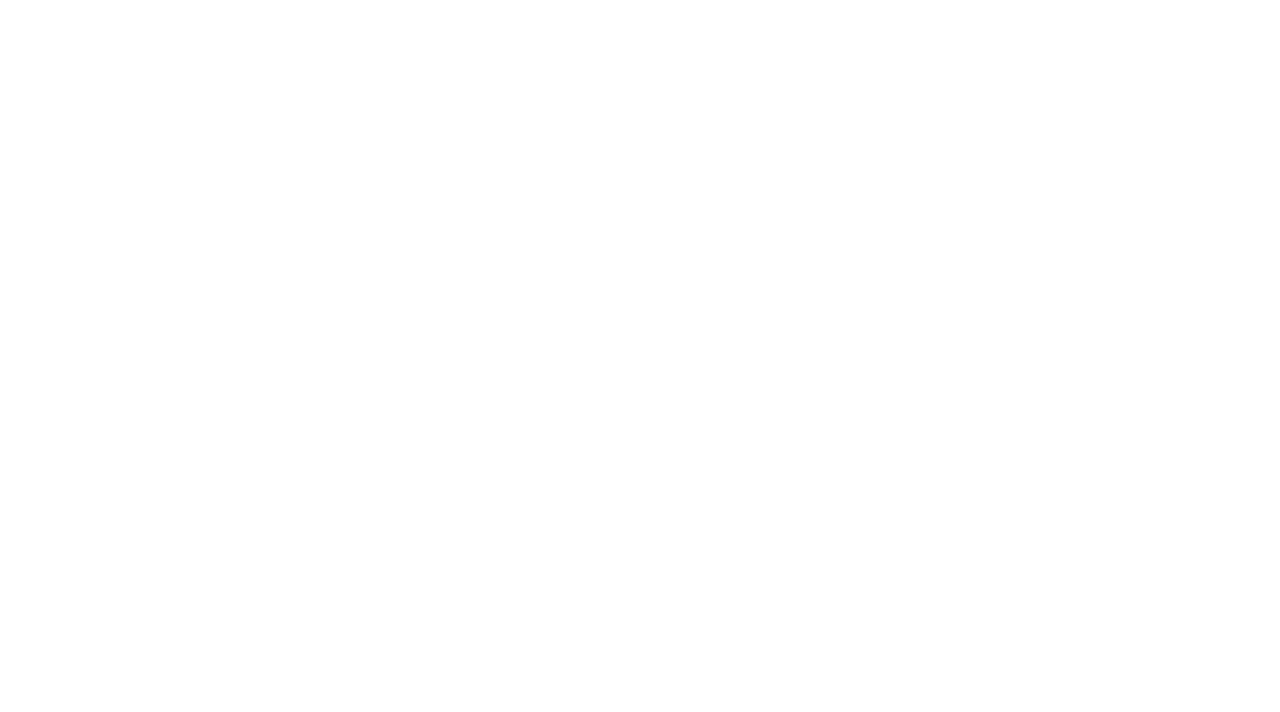
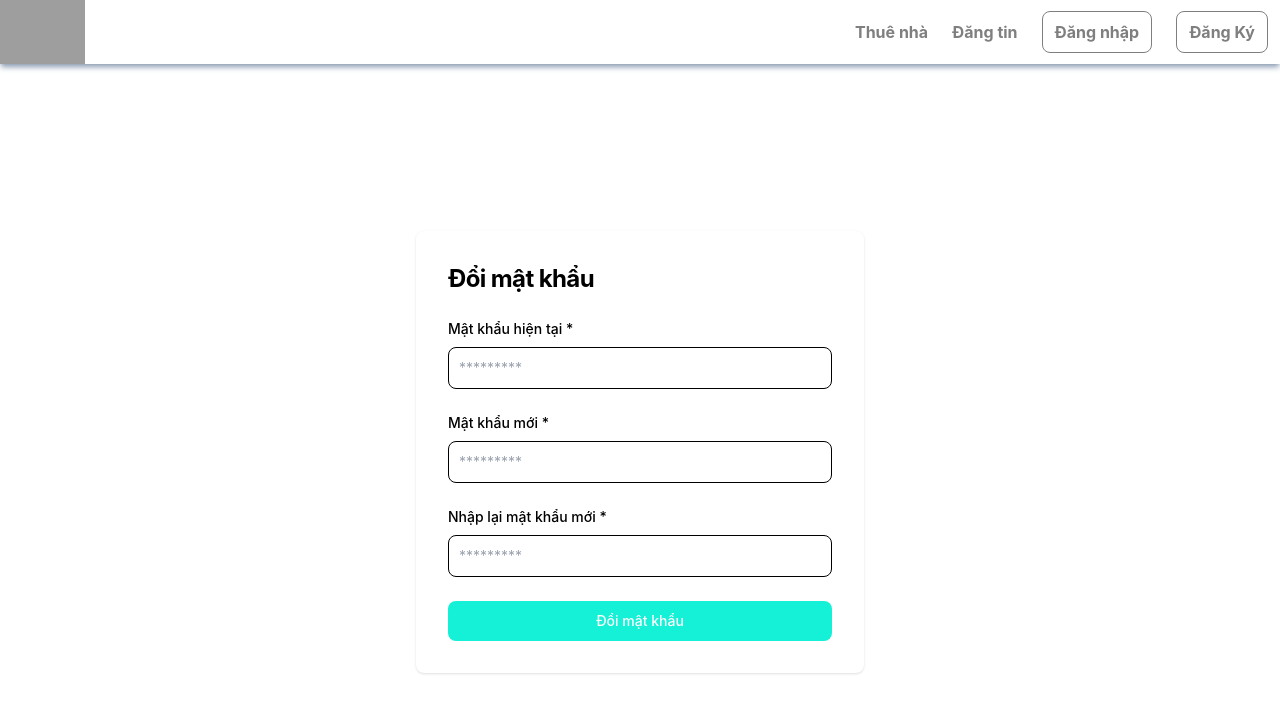
Before and after one commit to DuongDo2410/Case_Study_Module6_Frontend, a React (Create React App) app: page /profile/changePassword in a window 1280 px wide. Before the commit this address had no page. Shown: the top 712 px of the page. Built offline with nearby package versions, Linux system fonts and the light colour scheme; grey boxes are pictures that could not be loaded.

Commit message:
changPassword

```diff
--- a/src/App.js
+++ b/src/App.js
@@ -3,6 +3,7 @@ import Banner from "./components/banner/banner";
 import Header from "./components/header/header";
 import {BrowserRouter, Route, Routes} from "react-router-dom";
 import UpdateProfile from "./pages/userProfile/UpdateProfile";
+import ChangePasswordPage from "./pages/userProfile/ChangePasswordPage";
 
 function App() {
     const settings = {
@@ -42,8 +43,9 @@ function App() {
     return (
         <BrowserRouter>
             <Routes>
-              <Route path={"/profile"} element={<UpdateProfile/>} />
-              <Route path={"/"} element={<Banner/>} />
+                <Route path={"/profile"} element={<UpdateProfile/>}/>
+                <Route path={"/profile/changePassword"} element={<ChangePasswordPage/>}/>
+                <Route path={"/"} element={<Banner/>}/>
             </Routes>
         </BrowserRouter>
 
--- /dev/null
+++ b/src/api/user.api.js
@@ -0,0 +1,9 @@
+import { axiosConfig } from "./axios";
+
+const userApi = {
+    create(user) {
+        const url = `/homes`;
+        return axiosConfig.post(url, user);
+    },
+};
+export default userApi;
--- /dev/null
+++ b/src/components/userProfile/ChangePassword.js
@@ -0,0 +1,80 @@
+import React, {useState} from "react";
+
+export default function ChangePassword() {
+    const [state, setState] = useState({});
+    const handleSubmit = () => {
+
+    }
+
+    const handleChange = (e) => {
+        setState({
+            ...state,
+            [e.target.name]: e.target.value
+        })
+    }
+
+    return (
+        <div>
+            <section className="bg-gray-50 dark:bg-gray-900 p-10 ">
+                <div
+                    className=" bg-[#ffffff] flex flex-col items-center justify-center px-6 py-8 mx-auto md:h-screen lg:py-0">
+                    <a href="#"
+                       className="flex items-center mb-6 text-2xl font-semibold text-gray-900 white:text-white">
+                    </a>
+                    <div
+                        className=" regal- write w-full bg-white rounded-lg shadow dark:border md:mt-0 sm:max-w-md xl:p-0 dark:bg-white dark:border-gray-700">
+                        <div className="p-6 space-y-4 md:space-y-6 sm:p-8">
+                            <h1 className="text-xl font-bold leading-tight tracking-tight text-gray-900 md:text-2xl dark:text-black">
+                                Đổi mật khẩu </h1>
+                            {/*<p className="text-center text-muted">*/}
+                            {/*    Vui lòng nhập số điện thoại của bạn và chúng tôi sẽ gửi mật khẩu mới đến bạn</p>*/}
+
+                            <form className="space-y-4 md:space-y-6" action="#">
+                                <div>
+                                    <label htmlFor="password"
+                                           className="flex justify-start block mb-2 text-sm font-medium dark:text-black dark:text-black"> Mật
+                                        khẩu hiện tại *</label>
+                                    <input type="password" name="password" id="password"
+                                           className=" bg-gray-50 border border-gray-300 text-gray-900 sm:text-sm rounded-lg focus:ring-primary-600 focus:border-primary-600 block w-full p-2.5 dark:bg-gray-700 dark:border-gray-600 dark:placeholder-gray-400 dark:text-black dark:focus:ring-blue-500 dark:focus:border-blue-500"
+                                           placeholder="*********"
+                                           onChange={e => handleChange(e)}
+                                           required/>
+                                </div>
+                                <div>
+                                    <label htmlFor="password"
+                                           className="flex justify-start block mb-2 text-sm font-medium dark:text-black dark:text-black"> Mật
+                                        khẩu mới *</label>
+                                    <input type="password" name="newPassword"
+                                           className=" bg-gray-50 border border-gray-300 text-gray-900 sm:text-sm rounded-lg focus:ring-primary-600 focus:border-primary-600 block w-full p-2.5 dark:bg-gray-700 dark:border-gray-600 dark:placeholder-gray-400 dark:text-black dark:focus:ring-blue-500 dark:focus:border-blue-500"
+                                           placeholder="*********"
+                                           onChange={e => handleChange(e)}
+                                           required/>
+                                </div>
+                                <div>
+                                    <label htmlFor="confirmNewPassword"
+                                           className="flex justify-start block mb-2 text-sm font-medium dark:text-black dark:text-black"> Nhập
+                                        lại mật khẩu mới *</label>
+                                    <input type="password" name="confirmNewPassword"
+                                           className=" bg-gray-50 border border-gray-300 text-gray-900 sm:text-sm rounded-lg focus:ring-primary-600 focus:border-primary-600 block w-full p-2.5 dark:bg-gray-700 dark:border-gray-600 dark:placeholder-gray-400 dark:text-black dark:focus:ring-blue-500 dark:focus:border-blue-500"
+                                           placeholder="*********"
+                                           onChange={e => handleChange(e)}
+                                           required/>
+                                </div>
+
+                                <button type="submit"
+                                        className="w-full text-white bg-[#14f1d7] hover:bg-primary-700 focus:ring-4 focus:outline-none focus:ring-primary-300 font-medium rounded-lg text-sm px-5 py-2.5 text-center dark:bg-primary-600 dark:hover:bg-primary-700 dark:focus:ring-primary-800">Đổi
+                                    mật khẩu
+                                </button>
+                                {/*<p className="text-sm font-light text-gray-500 dark:text-gray-400 ">*/}
+                                {/*    Bạn đã có sẵn tài khoản? <a href="#" className="font-medium text-primary-600 hover:underline dark:text-primary-500">Đăng nhập</a>*/}
+                                {/*</p>*/}
+                            </form>
+                        </div>
+                    </div>
+                </div>
+            </section>
+        </div>
+
+
+    )
+}
--- a/src/components/userProfile/content/Content.js
+++ b/src/components/userProfile/content/Content.js
@@ -17,7 +17,7 @@ const Item = styled(Paper)(({ theme }) => ({
 export default function Content(){
     return (
         <div style={{backgroundColor: "#f6f8fa", height: "85vh"}}>
-            <Box sx={{ flexGrow: 1, margin: "100px 100px" }}>
+            <Box sx={{ flexGrow: 1, margin: "50px 100px", padding: "50px 0px" }}>
                 <Grid container spacing={4} sx={{ margin: "0px 0px" }}>
                     <Grid item xs={4}>
                         <Item>
--- a/src/components/userProfile/content/LeftContent.js
+++ b/src/components/userProfile/content/LeftContent.js
@@ -11,6 +11,8 @@ import FavoriteBorderIcon from '@mui/icons-material/FavoriteBorder';
 import PermIdentityIcon from '@mui/icons-material/PermIdentity';
 import LogoutIcon from '@mui/icons-material/Logout';
 import {Avatar} from "@mui/material";
+import SettingsIcon from '@mui/icons-material/Settings';
+import {Link} from "react-router-dom";
 
 
 export default function LeftContent() {
@@ -44,6 +46,16 @@ export default function LeftContent() {
                             <ListItemText primary="Thông tin cá nhân  " />
                         </ListItemButton>
                     </ListItem>
+                    <Link to={"/profile/changePassword"}>
+                        <ListItem disablePadding>
+                            <ListItemButton>
+                                <ListItemIcon>
+                                    <SettingsIcon />
+                                </ListItemIcon>
+                                <ListItemText primary="Đổi mật khẩu " />
+                            </ListItemButton>
+                        </ListItem>
+                    </Link>
                     <ListItem disablePadding>
                         <ListItemButton>
                             <ListItemIcon>
--- a/src/components/userProfile/content/RightContent.js
+++ b/src/components/userProfile/content/RightContent.js
@@ -2,7 +2,7 @@ import {Avatar, Button, Fab} from "@mui/material";
 import * as React from "react";
 import TextField from '@mui/material/TextField';
 import {useEffect, useState} from "react";
-import {useFormik, Formik} from "formik"
+import {useFormik} from "formik"
 import * as Yup from "yup"
 import {storage} from "../../../firebase";
 import {ref, getDownloadURL, uploadBytes} from "firebase/storage";
@@ -47,15 +47,7 @@ export default function RightContent() {
         }
     }, [image])
 
-    const handleSubmit = () => {
-        // let imageUpload =   ;
-        // const imageRef = ref(storage, `images/${imageUpload.name + v4()}`);
-        // uploadBytes(imageRef, imageUpload).then((snapshot) => {
-        //     getDownloadURL(snapshot.ref).then((url) => {
-        //         log(url)
-        //     });
-        // });
-    }
+
     const handlePreviewAvatar = (e) => {
         const file = e.target.files[0]
         file.preview = URL.createObjectURL(file)
@@ -111,9 +103,7 @@ export default function RightContent() {
                         onBlur={formik.handleBlur}
                         value={formik.values.fullName}
                     />
-                    {/*{formik.touched.fullName && formik.errors.fullName ? (*/}
-                    {/*    <div>{formik.errors.fullName}</div>*/}
-                    {/*) : null}*/}
+
                 </div>
 
                 <div style={{display: "flex", alignItems: "left", margin: " 20px 7px"}}>
--- /dev/null
+++ b/src/pages/userProfile/ChangePasswordPage.js
@@ -0,0 +1,13 @@
+import React from "react";
+import Header from "../../components/header/header";
+import ChangePassword from "../../components/userProfile/ChangePassword";
+
+export default function ChangePasswordPage() {
+    return (
+        <div>
+            <Header/>
+            <ChangePassword/>
+        </div>
+
+    )
+}
--- /dev/null
+++ b/src/redux/actionThunk/userActionThunk.js
@@ -0,0 +1,10 @@
+import { createAsyncThunk } from "@reduxjs/toolkit";
+import houseApi from "../../api/house.api";
+
+export const registerAction = createAsyncThunk(
+    "house/create",
+    async (house) => {
+        const { data } = await houseApi.create(house);
+        return data;
+    }
+);
--- /dev/null
+++ b/src/redux/slide/userSlide.js
@@ -0,0 +1,10 @@
+import { createSlice } from "@reduxjs/toolkit";
+const userSlide = createSlice({
+    name: "user",
+    initialState: {
+        userInfo: {}
+    },
+    reducers: {},
+    extraReducers: (builder) => {},
+});
+export default userSlide;
```
Also changed, not shown: src/pages/login/Login.js (added). Lines whose indentation alone changed are shown as unchanged.
